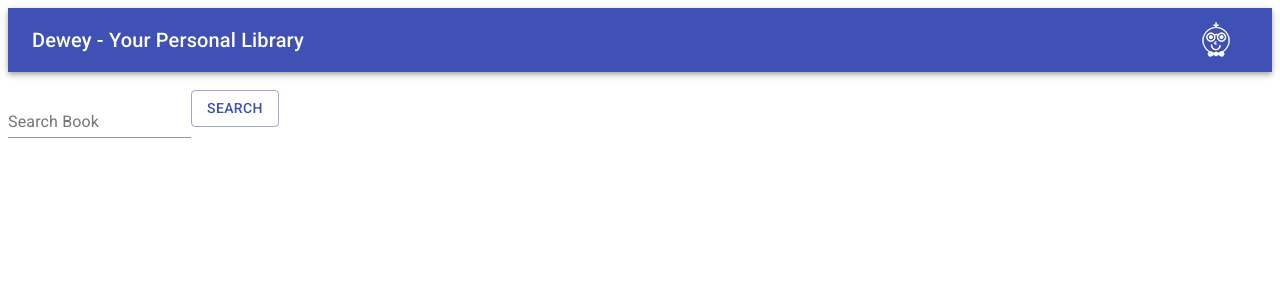
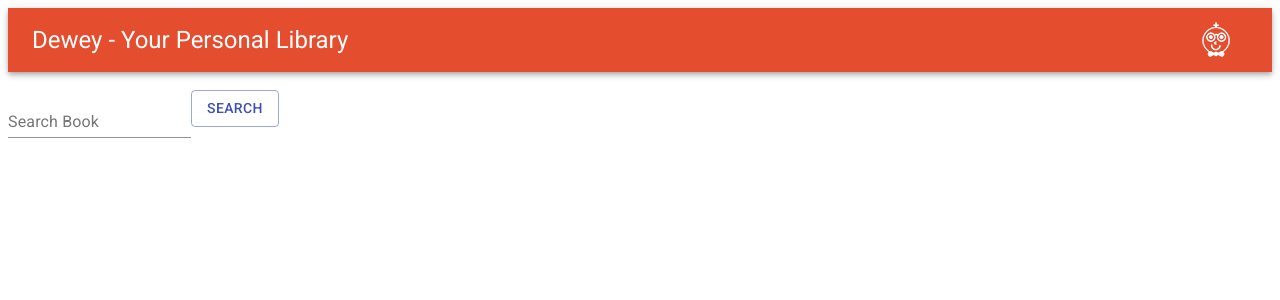
Before and after one commit to usrs/Dewey, a React (Create React App) app in the folder client/: page /home in a window 1280 px wide. Shown: the top 300 px of the page. Built offline with nearby package versions, Linux system fonts and the light colour scheme.

Commit message:
more style changes, added menu links

```diff
--- a/client/src/components/Navbar/Navbar.js
+++ b/client/src/components/Navbar/Navbar.js
@@ -12,6 +12,7 @@ import FormControlLabel from '@material-ui/core/FormControlLabel'
 import FormGroup from '@material-ui/core/FormGroup'
 import MenuItem from '@material-ui/core/MenuItem'
 import Menu from '@material-ui/core/Menu'
+import styles from '../Navbar/navbar.module.css'
 
 const useStyles = makeStyles((theme) => ({
   root: {
@@ -22,6 +23,9 @@ const useStyles = makeStyles((theme) => ({
   },
   title: {
     flexGrow: 1,
+  },
+  theme: {
+    backgroundColor:'#E44D2E',
   },
 }))
 
@@ -53,11 +57,11 @@ function Navbar() {
         />
       </FormGroup> */}
       <AppBar position="static">
-        <Toolbar>
+        <Toolbar className={classes.theme}>
           {/* <IconButton edge="start" className={classes.menuButton} color="inherit" aria-label="menu">
             <MenuIcon />
           </IconButton> */}
-          <Typography variant="h6" className={classes.title}>
+          <Typography variant="h5" className={classes.title}>
             Dewey -  Your Personal Library
           </Typography>
           {auth && (
@@ -87,8 +91,8 @@ function Navbar() {
                 open={open}
                 onClose={handleClose}
               >
-                <MenuItem onClick={handleClose}>Profile</MenuItem>
-                <MenuItem onClick={handleClose}>Log Out</MenuItem>
+                <MenuItem to='/dashboard' onClick={handleClose}>Profile</MenuItem>
+                <MenuItem to='/' onClick={handleClose}>Log Out</MenuItem>
               </Menu>
             </div>
           )}
--- /dev/null
+++ b/client/src/components/Navbar/navbar.module.css
@@ -0,0 +1,3 @@
+.navigation {
+background-color: #E44D2E;
+}
```
